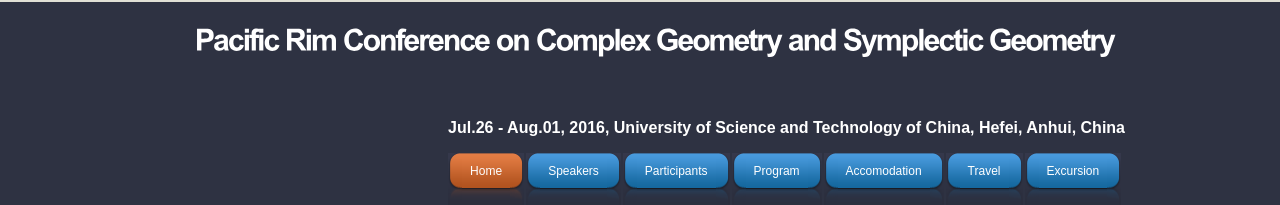
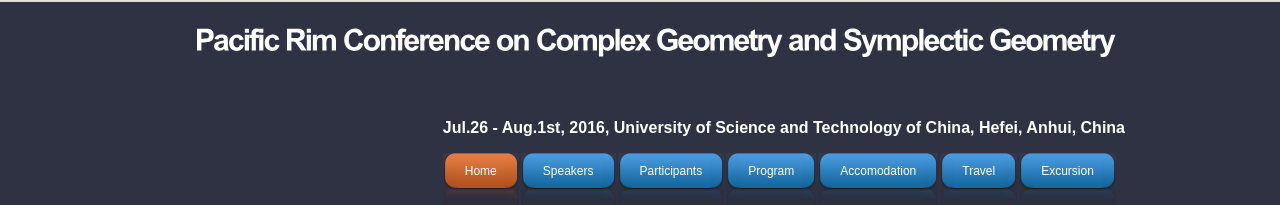
Before and after one commit to wufenfen/Conference, a plain HTML site: page index.html in a window 1280 px wide. Shown: the top 205 px of the page. Drawn offline with Linux system fonts and the light colour scheme.

Commit message:
time format

```diff
--- a/index.html
+++ b/index.html
@@ -82,7 +82,7 @@
                     <h1 align="left"><a href="#home">Pacific Rim Conference on Complex Geometry and Symplectic Geometry</a></h1>
                 </div>
                 <div class="menu_nav">
-                    <p><span class="STYLE6">Jul.26 - Aug.01, 2016, University of Science and Technology of China, Hefei, Anhui, China </span></p>
+                    <p><span class="STYLE6">Jul.26 - Aug.1st, 2016, University of Science and Technology of China, Hefei, Anhui, China </span></p>
                     <ul>
                         <li class="active"><a href="#home"><span><span>Home</span></span></a></li>
                         <li><a href="#speakers"><span><span>Speakers </span></span></a></li>
```
